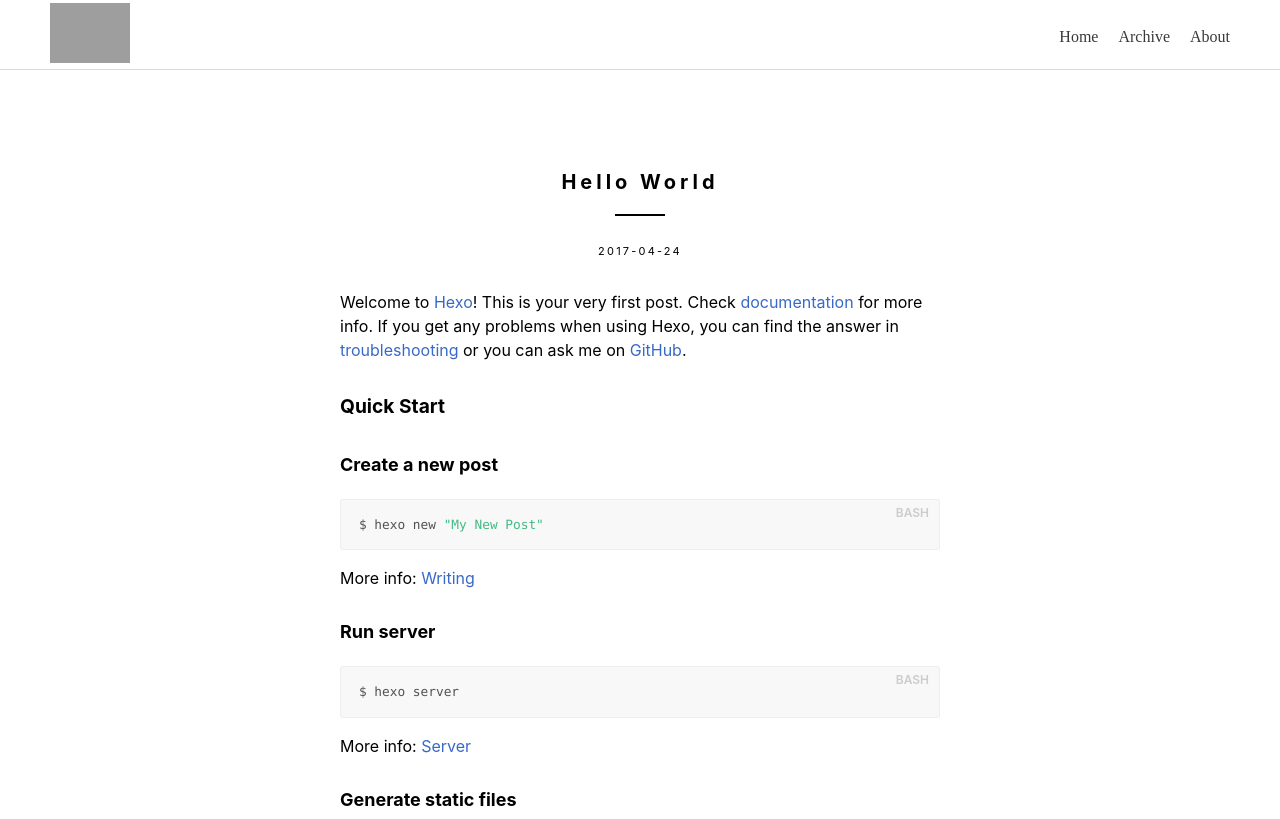
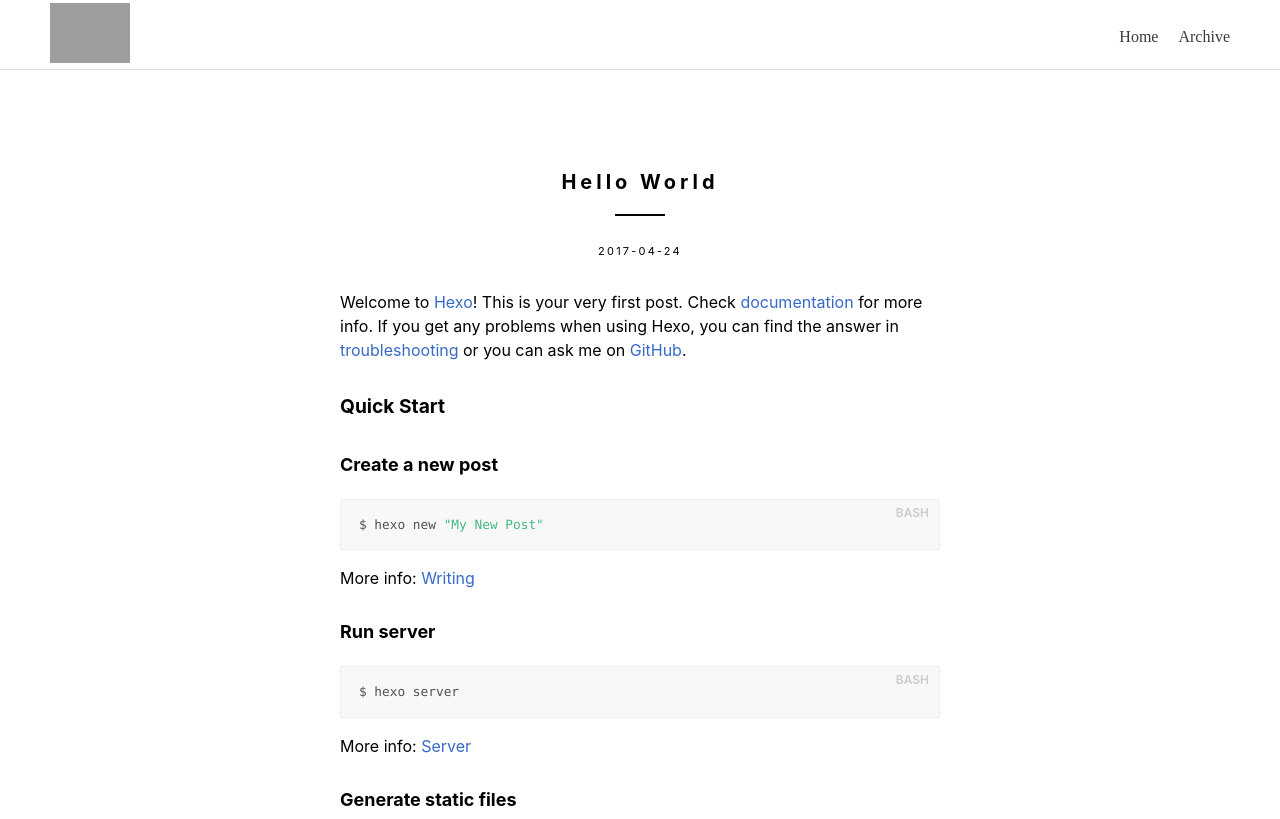
Before and after one commit to alex-myzhao/alex-myzhao.github.io, a plain HTML site: page 2017/04/24/hello-world/index.html in a window 1280 px wide. Shown: the top 819 px of the page. Drawn offline with Linux system fonts and the light colour scheme; grey boxes are pictures that could not be loaded.

Commit message:
Site updated: 2017-04-25 10:19:29

```diff
--- a/2017/04/24/hello-world/index.html
+++ b/2017/04/24/hello-world/index.html
@@ -89,14 +89,6 @@
               <a href="/archives">
 
                   Archive
-
-              </a>
-            </li>
-
-            <li>
-              <a href="/about">
-
-                  About
 
               </a>
             </li>
```
Also changed, not shown: archives/2017/04/index.html (+0 -8 lines), archives/2017/index.html (+0 -8 lines), archives/index.html (+0 -8 lines), index.html (+0 -8 lines).
